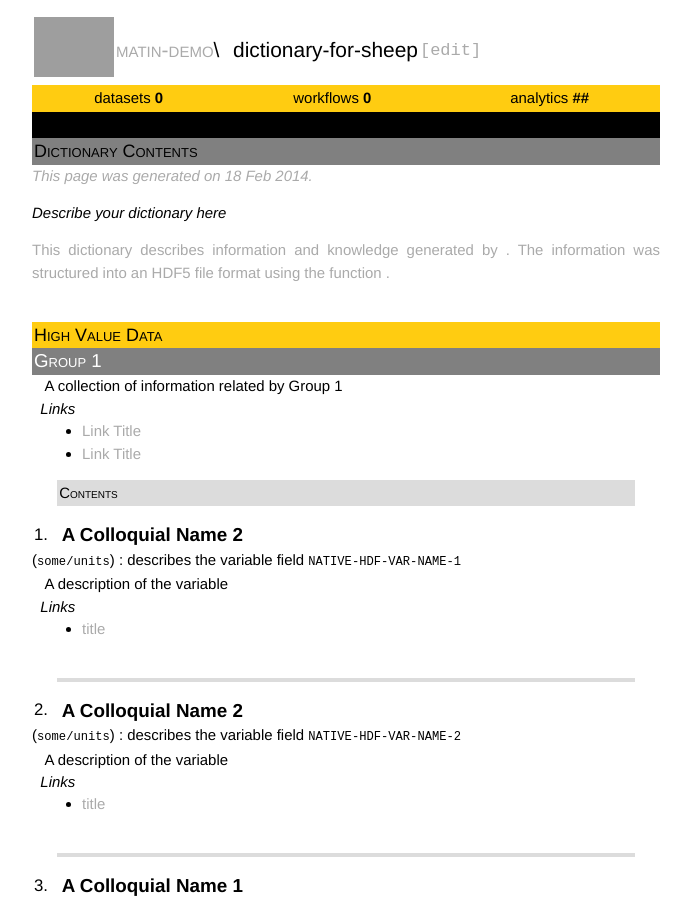
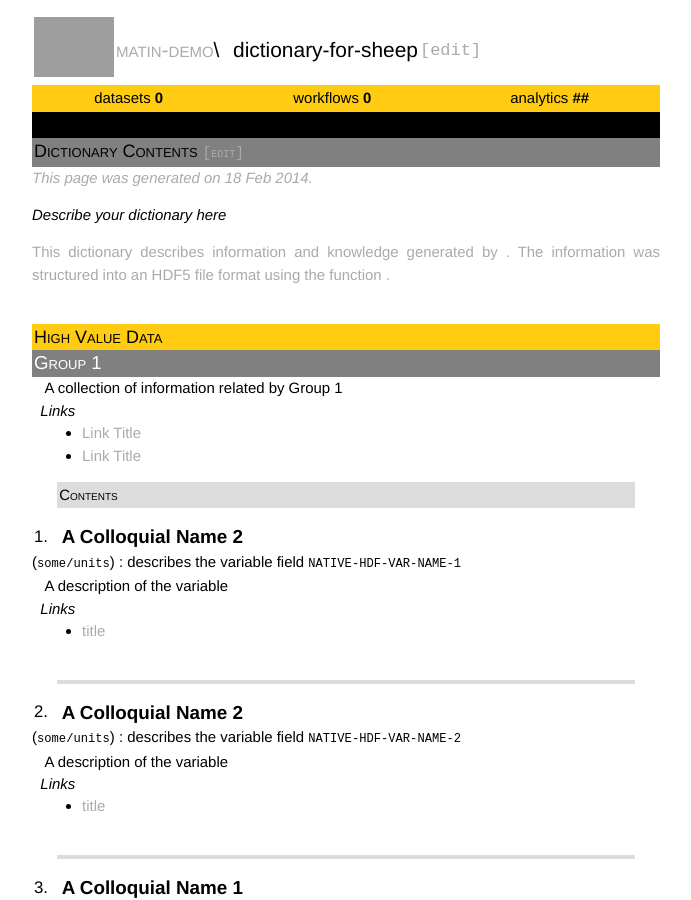
Before and after one commit to tonyfast/matin, a Jekyll site: the page built from _posts/2014-02-18-Dictionary-Template.markdown, in a window 1280 px wide and 900 px high. Shown: the whole window, without its empty margins (294-985 px from the left). Built offline with Jekyll 4.4.1, drawn with Linux system fonts in a browser that asks for light colours; Markdown is read by kramdown in place of the engine named in the settings; grey boxes are pictures that could not be loaded.

Commit message:
Modify edit link usage

```diff
--- a/_layouts/dataset.html
+++ b/_layouts/dataset.html
@@ -2,7 +2,8 @@
 layout: default
 ---
 <table style="width:100%;background-color:gray;">
-<td style="font-variant:small-caps;font-size:120%;"><left>Dataset Contents</left></td>
+<td style="font-variant:small-caps;font-size:120%;"><left>Dataset Contents
+<code><a href="https://github.com/tonyfast{{site.baseurl}}/edit/gh-pages/{{page.path}}" target="_blank">[edit]</a> </code></left></td>
 </table>
 
 
--- a/_layouts/dictionary.html
+++ b/_layouts/dictionary.html
@@ -2,7 +2,8 @@
 layout: default
 ---
 <table style="width:100%;background-color:gray;">
-<td style="font-variant:small-caps;font-size:120%;"><left>Dictionary Contents</left></td>
+<td style="font-variant:small-caps;font-size:120%;"><left>Dictionary Contents
+<code><a href="https://github.com/tonyfast{{site.baseurl}}/edit/gh-pages/{{page.path}}" target="_blank">[edit]</a> </code></left></td>
 </table>
 
 
```
